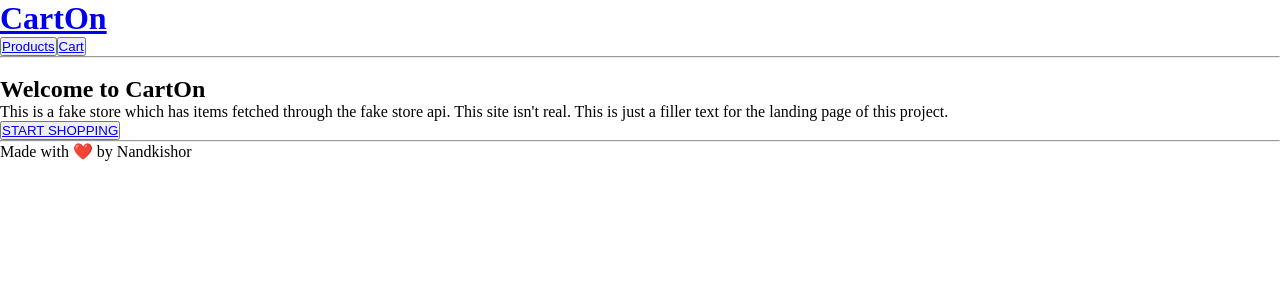
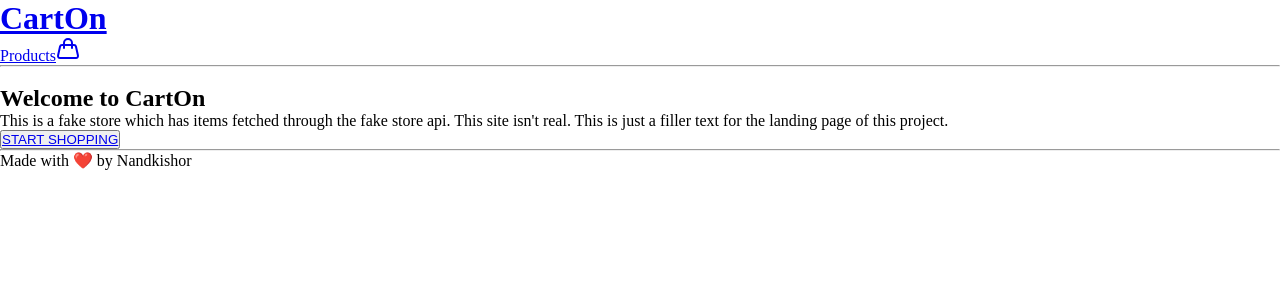
Before and after one commit to NandkishorJadoun/cart-on, a React (Vite) app: page / in a window 1280 px wide. Shown: the top 300 px of the page. Built offline with nearby package versions, Linux system fonts and the light colour scheme; no server answers.

Commit message:
feat: add icons

```diff
--- a/index.html
+++ b/index.html
@@ -2,6 +2,7 @@
 <html lang="en">
 
 <head>
+  <link rel="icon" type="image/svg+xml" href="/shopping-cart.svg" />
   <meta charset="UTF-8" />
   <title>CartOn</title>
 </head>
--- a/src/App.jsx
+++ b/src/App.jsx
@@ -1,6 +1,7 @@
 import { Outlet, Link } from "react-router-dom";
 import useFetch from "./hooks/useFetch";
 import { useState } from "react";
+import { Handbag } from "lucide-react";
 
 function App() {
   const [products, error, loading] = useFetch();
@@ -13,18 +14,18 @@
           <Link to={"/"}>CartOn</Link>
         </h1>
         <nav>
-          <button>
-            <Link to={"/products"}>Products</Link>
-          </button>
-          <button>
-            <Link to={"/cart"}>Cart</Link>
-          </button>
+          <Link to={"/products"}>Products</Link>
+          <Link to={"/cart"}>
+            <Handbag />
+          </Link>
         </nav>
       </header>
       <hr />
-      <Outlet
-        context={[cartItems, setCartItems, products, error, loading]}
-      ></Outlet>
+      <main>
+        <Outlet
+          context={[cartItems, setCartItems, products, error, loading]}
+        ></Outlet>
+      </main>
       <hr />
       <footer>Made with ❤️ by Nandkishor</footer>
     </>
```
